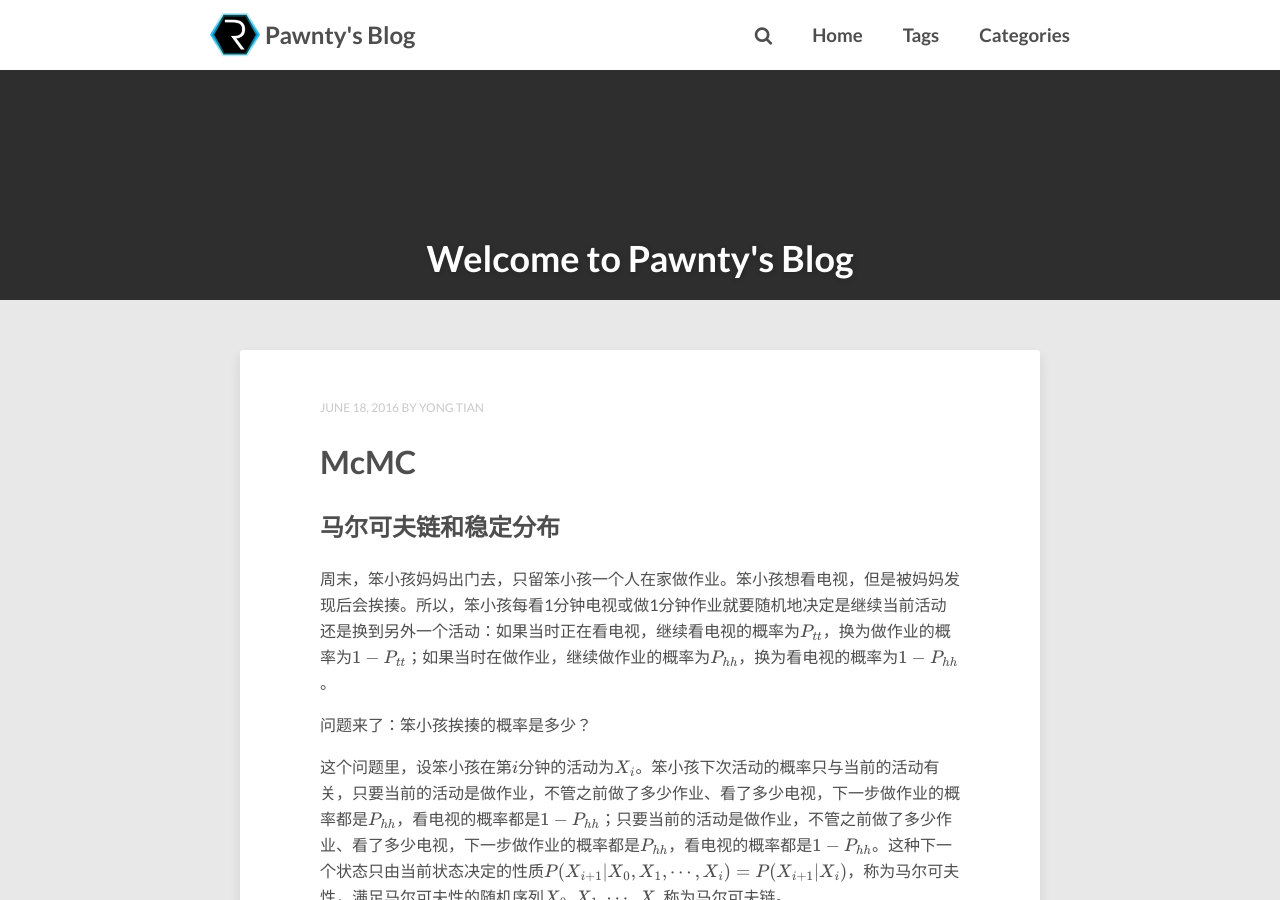
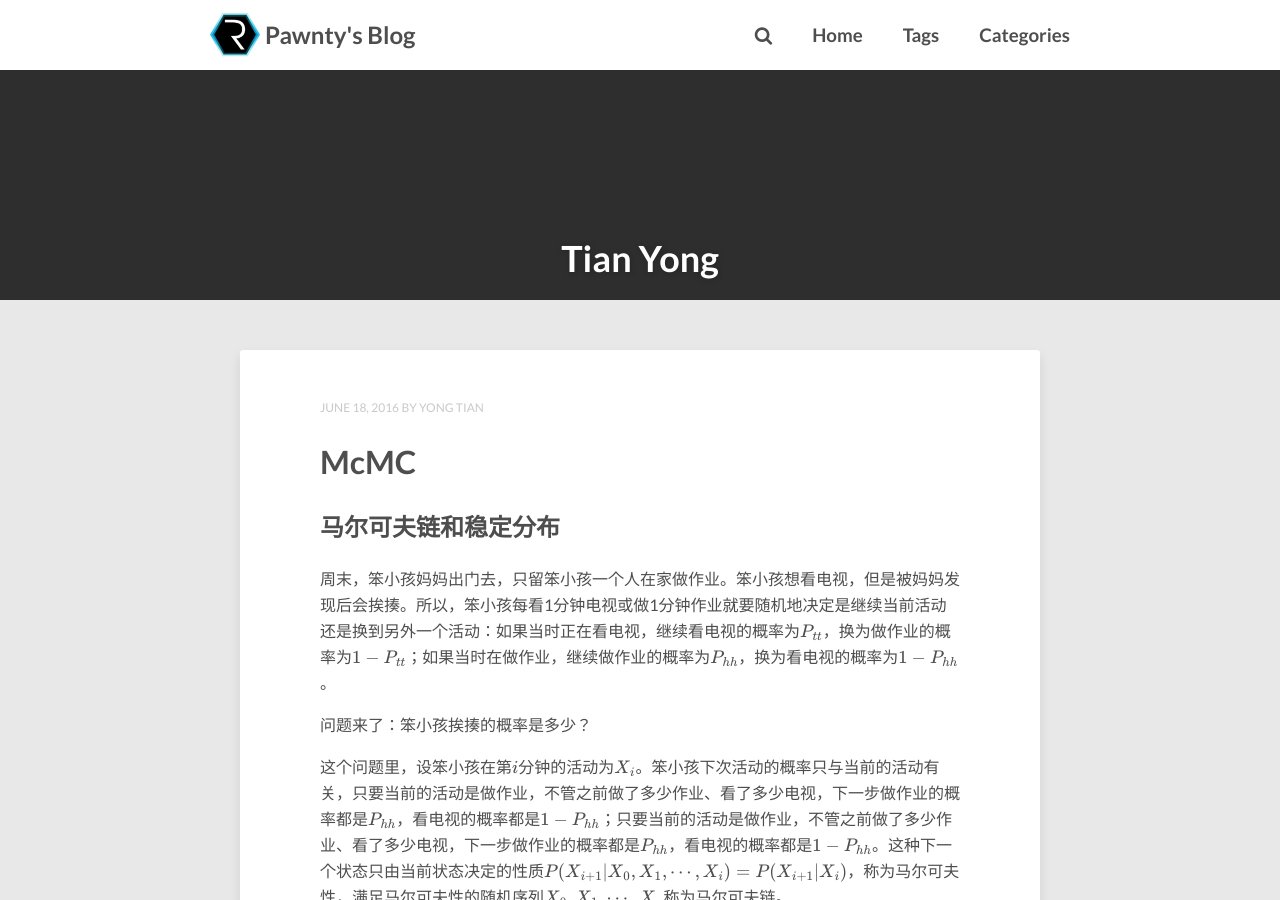
Before and after one commit to pawnty/pawnty.github.io, a Jekyll site: the page built from index.html, in a window 1280 px wide and 900 px high. Built offline with Jekyll 4.4.1, drawn with Linux system fonts in a browser that asks for light colours; nearby versions of some CDN libraries; formulas are drawn with MathJax 3; the list of posts is cut into pages by our own code; comment, search, counter and statistics services are not loaded.

Commit message:
Update index.html

```diff
--- a/index.html
+++ b/index.html
@@ -1,6 +1,6 @@
 ---
 layout: post-index
-title: "Welcome to Pawnty's Blog"
+title: "Tian Yong"
 description: "Main index page."
 tags: [index]
 comments: false
```
